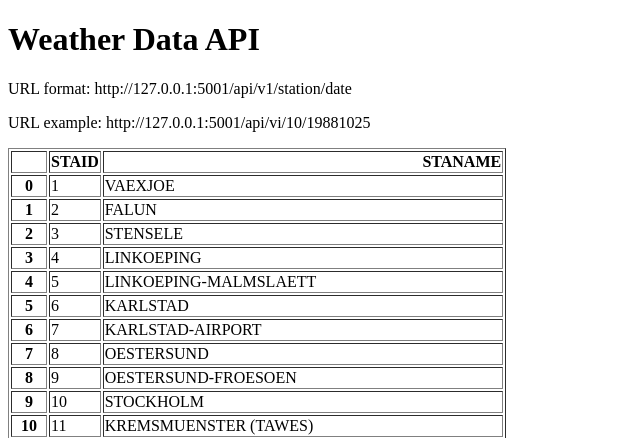
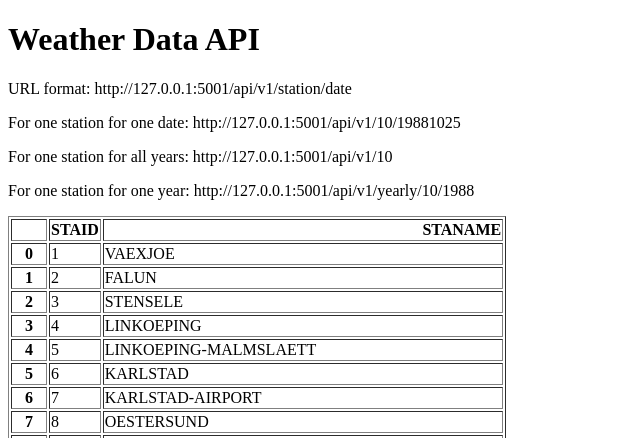
Before and after one commit to korinavr/historical_weather_data_API_sec33, a Flask app: page / in a window 1280 px wide. Shown: the top 438 px of the page, without its empty margins (0-640 px from the left). Run offline with Flask 3, Linux system fonts and the light colour scheme.

Commit message:
Sec 35: Add URL endpoint for yearly and all data

```diff
--- a/main.py
+++ b/main.py
@@ -17,18 +17,33 @@ def home():
 
 @app.route('/api/v1/<station>/<date>')
 def about(station, date):
-    try:
-        filename = 'data_small/TG_STAID' + str(station).zfill(6) + '.txt'
-        df = pd.read_csv(filename, skiprows=20, parse_dates=['    DATE'])
-        df.columns = [column.strip() for column in df.columns]
-        df['tg0'] = df['TG'].mask(df['TG']==-9999, np.nan)/10
-        temperature = df.loc[df['DATE']==date]['tg0'].squeeze()
-        result_dictionary = {'station': station,
-                             'date': date,
-                             'temperature': temperature}
-        return result_dictionary
-    except FileNotFoundError:
-        return 'This station does not exist'
+    filename = 'data_small/TG_STAID' + str(station).zfill(6) + '.txt'
+    df = pd.read_csv(filename, skiprows=20, parse_dates=['    DATE'])
+    df.columns = [column.strip() for column in df.columns]
+    df['tg0'] = df['TG'].mask(df['TG']==-9999, np.nan)/10
+    temperature = df.loc[df['DATE']==date]['tg0'].squeeze()
+    result_dictionary = {'station': station,
+                         'date': date,
+                         'temperature': temperature}
+    return result_dictionary
+
+
+@app.route('/api/v1/<station>')
+def all_data(station):
+    filename = 'data_small/TG_STAID' + str(station).zfill(6) + '.txt'
+    df = pd.read_csv(filename, skiprows=20, parse_dates=['    DATE'])
+    result = df.to_dict(orient='records')
+    return result
+
+
+@app.route('/api/v1/yearly/<station>/<year>')
+def yearly(station, year):
+    filename = 'data_small/TG_STAID' + str(station).zfill(6) + '.txt'
+    df = pd.read_csv(filename, skiprows=20)
+    df.columns = [column.strip() for column in df.columns]
+    df['DATE'] = df['DATE'].astype(str)
+    result = df[df['DATE'].str.startswith(str(year))].to_dict(orient='records')
+    return result
 
 
 if __name__ == '__main__':
--- a/templates/home.html
+++ b/templates/home.html
@@ -7,7 +7,9 @@
 <body>
     <h1>Weather Data API</h1>
     <p>URL format: http://127.0.0.1:5001/api/v1/station/date</p>
-    <p>URL example: http://127.0.0.1:5001/api/vi/10/19881025</p>
+    <p>For one station for one date: http://127.0.0.1:5001/api/v1/10/19881025</p>
+    <p>For one station for all years: http://127.0.0.1:5001/api/v1/10</p>
+    <p>For one station for one year: http://127.0.0.1:5001/api/v1/yearly/10/1988</p>
     <p>{{data|safe}}</p>
 </body>
 </html>
```
